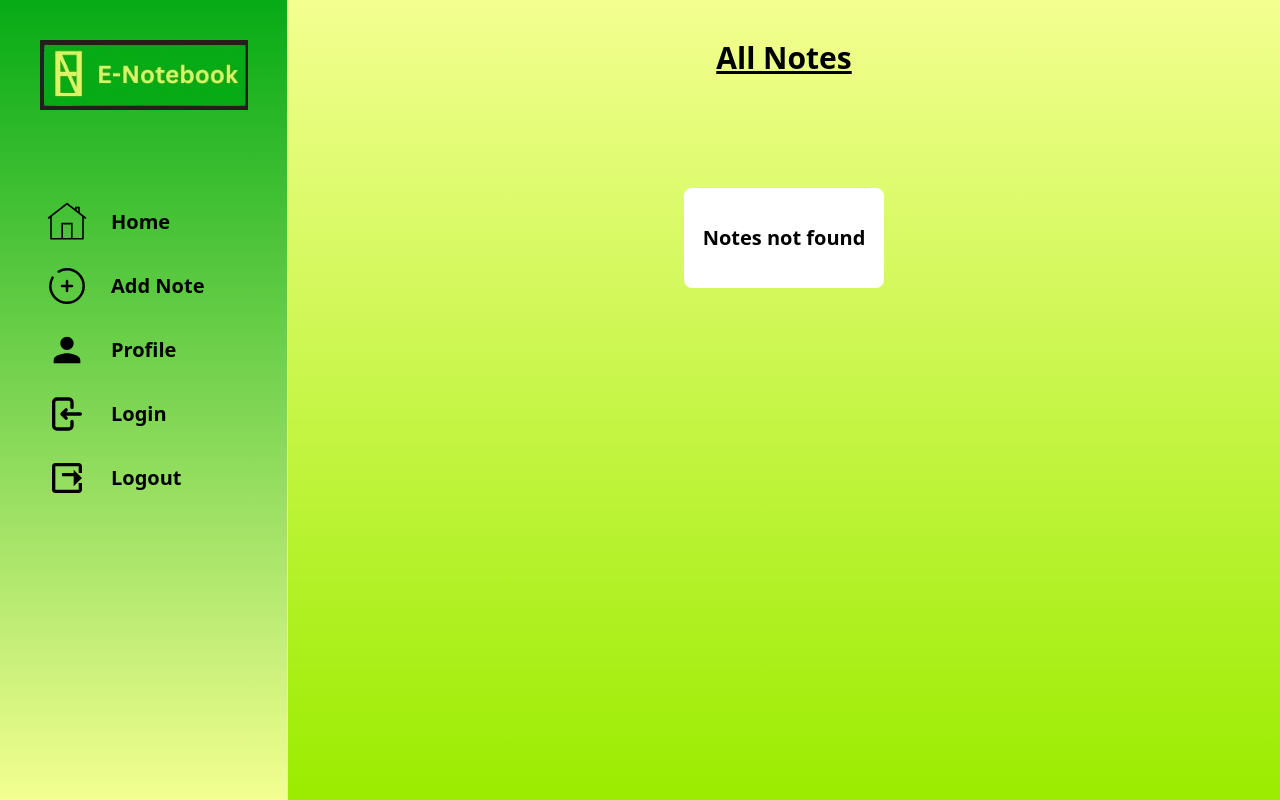
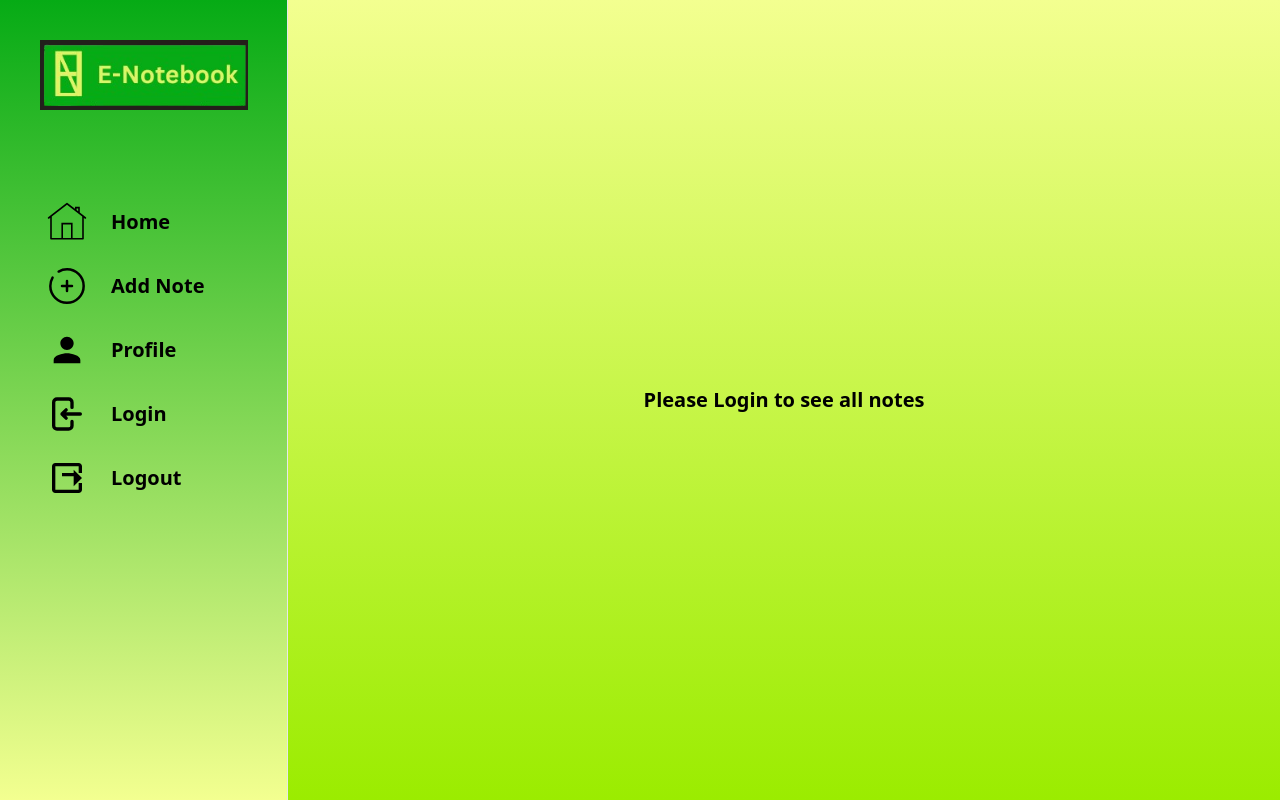
Before and after one commit to yuvrajsingh101280/E-notebook, a React (Vite) app in the folder frontend/: page / in a window 1280 px wide. Before the commit this address had no page. Built offline with nearby package versions, Linux system fonts and the light colour scheme.

Commit message:
completed

```diff
--- a/frontend/src/components/noteCard/NoteCard.jsx
+++ b/frontend/src/components/noteCard/NoteCard.jsx
@@ -5,9 +5,9 @@ import Loader from "../loader/Loader";
 const NoteCard = () => {
   const context = useContext(myContext);
   const { loading, getAllNotes, allNotes, deleteNote } = context;
-
+const token = localStorage.getItem("token")
   useEffect(() => {
-    if (localStorage.getItem("token")) {
+    if (token) {
       getAllNotes();
     }
   }, []);
--- a/frontend/src/components/sidebar/SideBar.jsx
+++ b/frontend/src/components/sidebar/SideBar.jsx
@@ -7,8 +7,13 @@ const SideBar = () => {
 
   const logout = () => {
     localStorage.clear("token");
-    toast.success("Logged out successfully");
+    if (!token) {
+      toast.success("Already logged out");
+    } else {
+      toast.success("Logged out successfully");
+    }
     // navigate("/login");
+    navigate("/");
   };
   const handleLogin = () => {
     if (token) {
--- a/frontend/src/pages/home/Home.jsx
+++ b/frontend/src/pages/home/Home.jsx
@@ -3,10 +3,19 @@ import Layout from "../../components/layout/Layout.jsx";
 import NoteCard from "../../components/noteCard/NoteCard";
 import React from "react";
 const Home = () => {
+  const token = localStorage.getItem("token");
   return (
     <div>
       <Layout>
-        <NoteCard />
+        {token ? (
+          <NoteCard />
+        ) : (
+          <>
+            <h1 className="flex justify-center items-center mx-auto mt-auto h-screen w-full font-bold text-xl">
+              Please Login to see all notes
+            </h1>
+          </>
+        )}
       </Layout>
     </div>
   );
```
